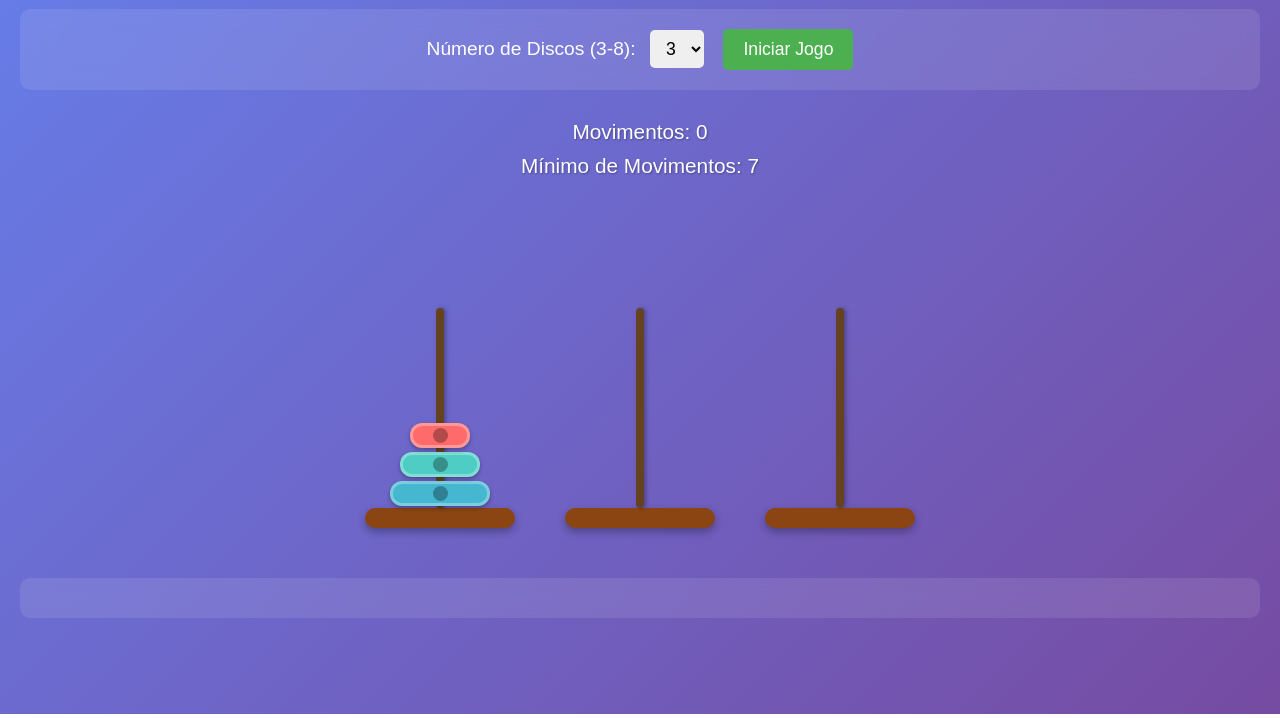
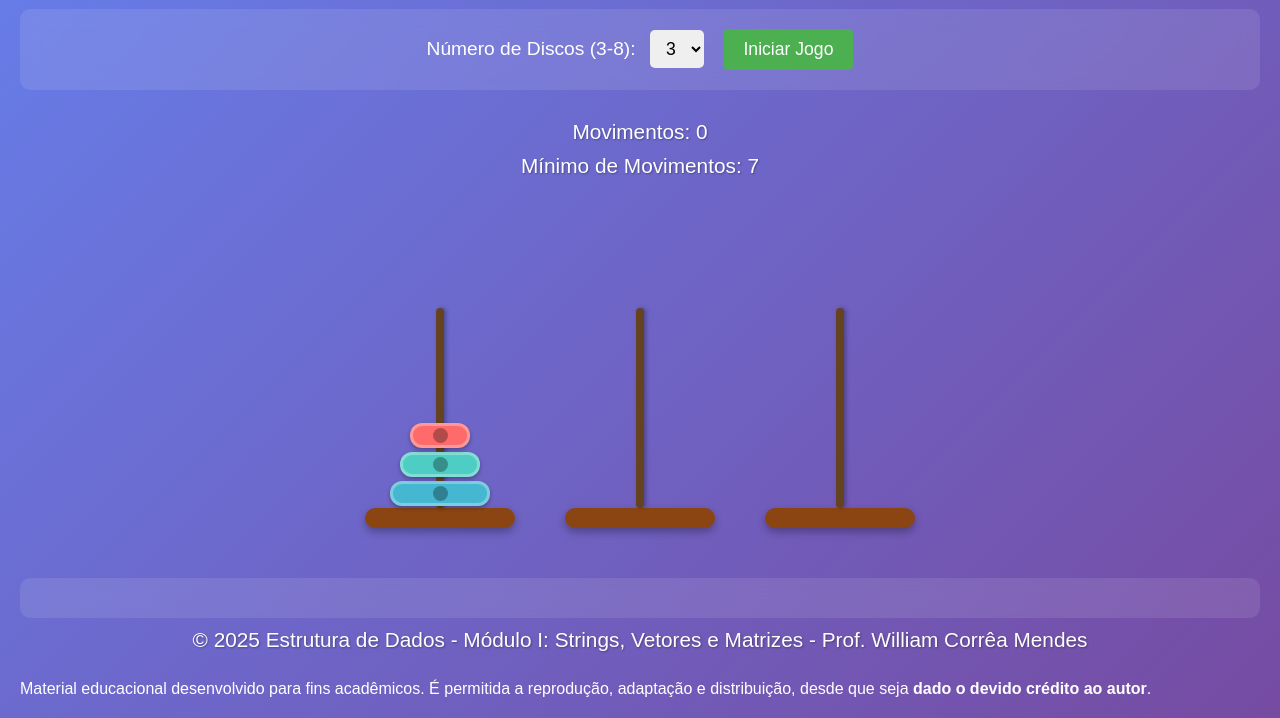
Before and after one commit to wcmendes/hanoi, a plain HTML site: page index.html in a window 1280 px wide. Shown: the part 86-804 px from the top of the page. Drawn offline with Linux system fonts and the light colour scheme.

Commit message:
Footer add

```diff
--- a/index.html
+++ b/index.html
@@ -40,6 +40,13 @@
         </div>
     </div>
     <div id="mensagem"></div>
+
+
+    <footer>
+        <p>&copy; 2025 Estrutura de Dados - Módulo I: Strings, Vetores e Matrizes - Prof. William Corrêa Mendes</p>
+        <br>Material educacional desenvolvido para fins acadêmicos. É permitida a reprodução, adaptação e distribuição, desde que seja <b>dado o devido crédito ao autor</b>. </br>
+    </footer>
+
     <script src="script.js"></script>
 </body>
 </html>
```
